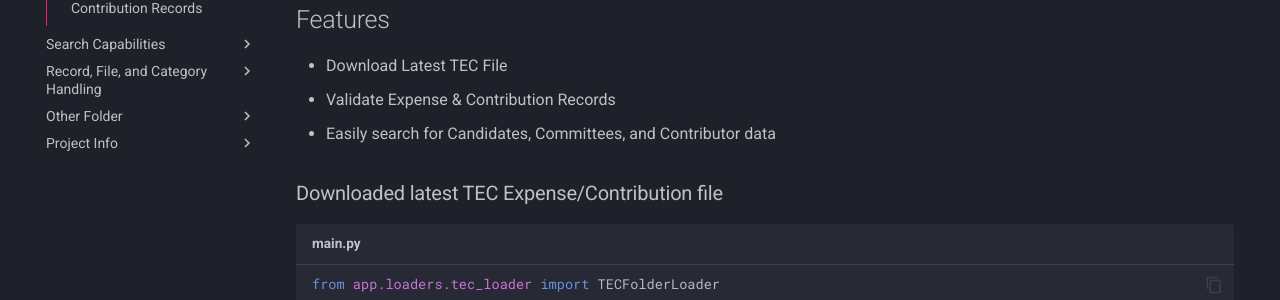
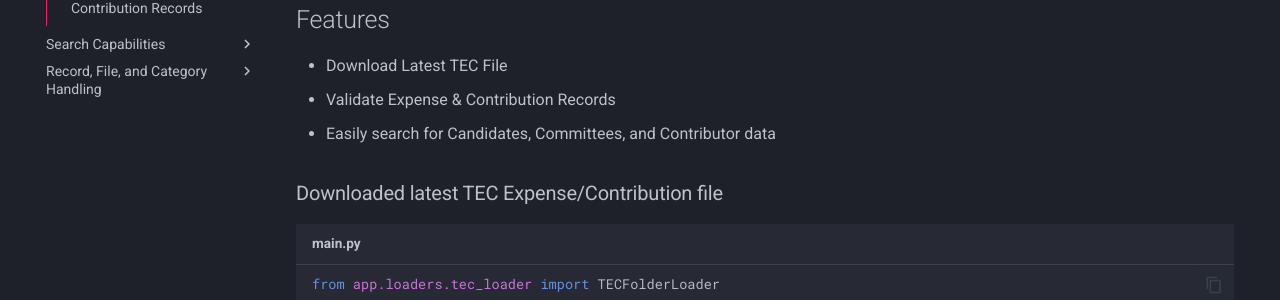
Before and after one commit to Abstract-Data/state-voterfiles, an MkDocs documentation site: the page built from docs/index.md, in a window 1280 px wide. Shown: the part 310-610 px from the top of the page. Built offline with MkDocs 1.6.1 and Material for MkDocs 9.7.7, drawn with Linux system fonts in a browser that asks for light colours; comment, search, counter and statistics services are not loaded.

```diff
--- a/mkdocs.yml
+++ b/mkdocs.yml
@@ -15,10 +15,10 @@
       - TECFolderLoader():
           - Description: ./pages/tec_loading/tec_folderloader.md
           - Supporting classes: ./pages/tec_loading/tec_record_classes.md
-  - Other Folder:
-      - Other 1: ./other/{page.md}
-  - Project Info:
-      - Project Layout: ./pages/project_layout.md
+#  - Other Folder:
+#      - Other 1: ./other/{page.md}
+#  - Project Info:
+#      - Project Layout: ./pages/project_layout.md
 
 theme:
   name: material
```
